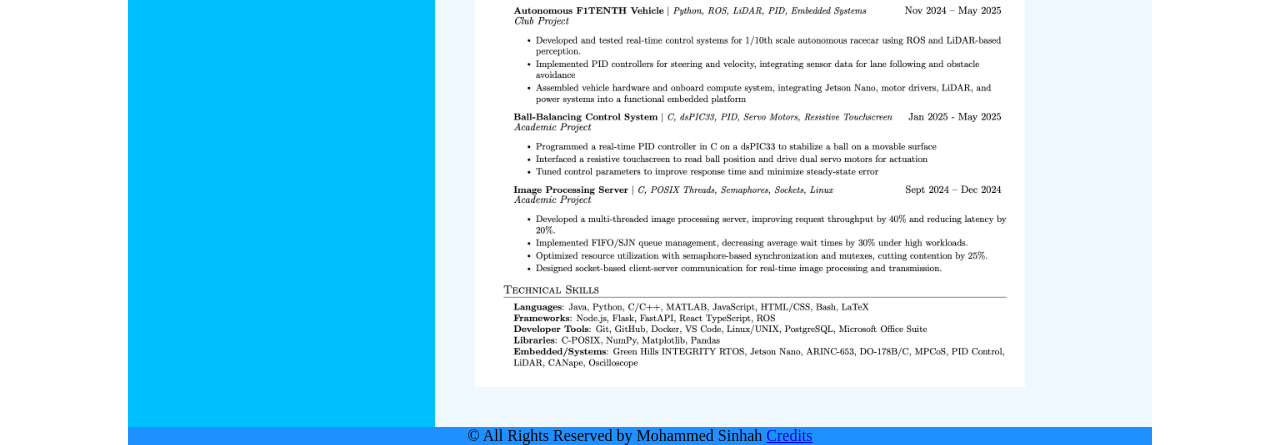
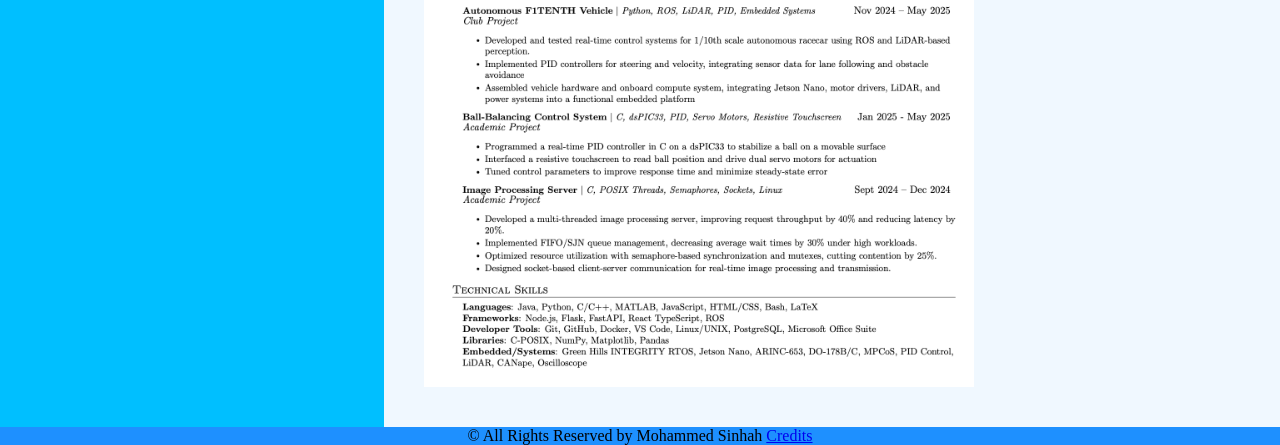
Before and after one commit to sinhah935/mp-1, a plain HTML site: page doc/documents-page.html in a window 1280 px wide. Shown: the part 504-949 px from the top of the page. Drawn offline with Linux system fonts and the light colour scheme.

Commit message:
expanded page

```diff
--- a/doc/documents-page.html
+++ b/doc/documents-page.html
@@ -2,7 +2,7 @@
 <html lang="en">
 <head>
     <meta charset="UTF-8">
-    <title>Title</title>
+    <title> MP1 | Documents</title>
     <link rel="stylesheet" type="text/css" href="../index.css">
 </head>
 <body>
--- a/index.css
+++ b/index.css
@@ -4,7 +4,7 @@
 }
 
 #page-wrapper {
-    width: 80vw;
+    width: 100vw;
     margin: 0 auto;
 }
 
```
